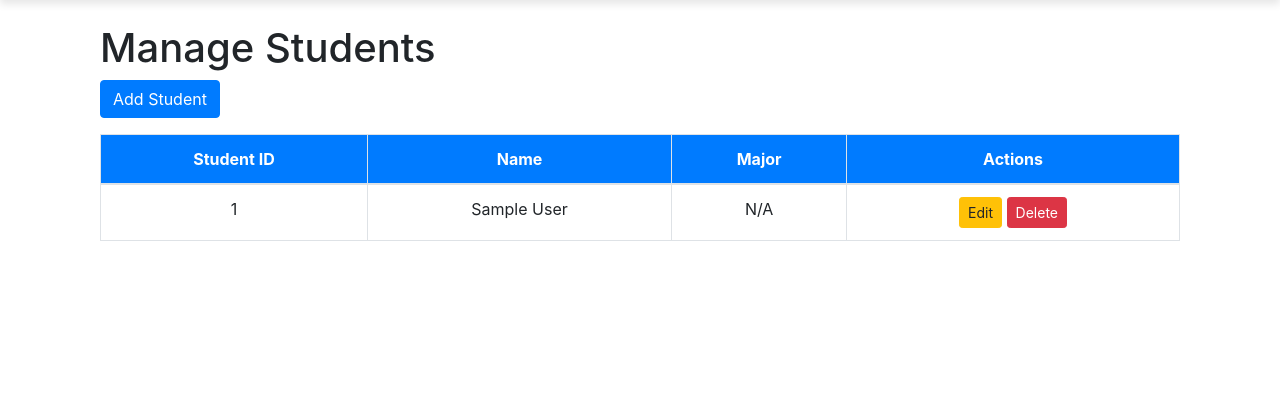
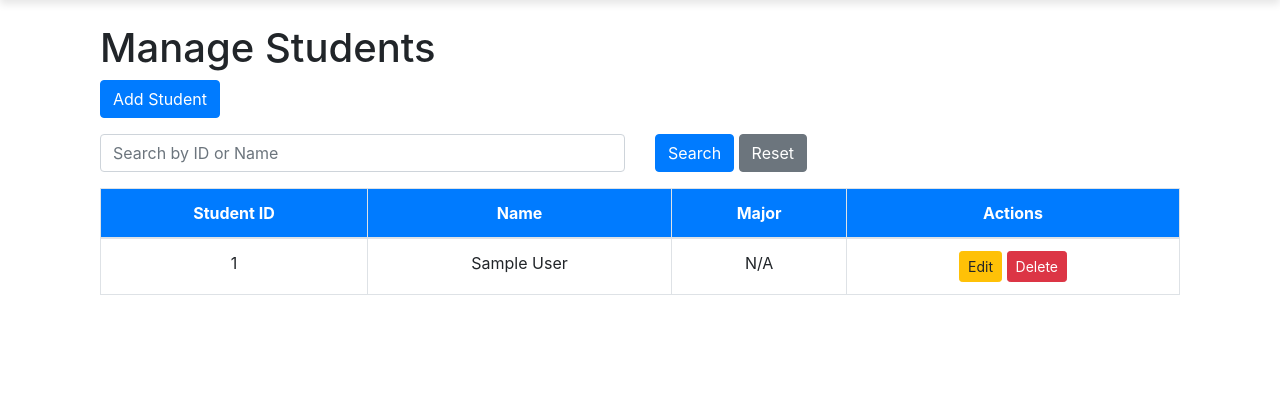
Before and after one commit to linhmt13113/recommender_course_registration, a Laravel app: page /admin/ad_student in a window 1280 px wide. Shown: the part 162-582 px from the top of the page. Run offline with Laravel 12, Linux system fonts and the light colour scheme; the visitor is signed in with stand-in values (Sample User, id 1); data comes from the database, SQL or seed files in the repository; data that the repository does not hold is empty; style sheets or scripts are compiled from the project's sources.

Commit message:
add some filtering

```diff
--- a/app/Http/Services/StudentService.php
+++ b/app/Http/Services/StudentService.php
@@ -16,9 +16,17 @@
      */
     public function index(Request $request)
     {
-        // Nếu cần thêm filter, có thể bổ sung vào đây
-        // If additional filters are needed, they can be added here
-        return Student::with('courses')->paginate(10);
+        $search = $request->input('search');
+        // Eager load quan hệ 'major' và 'courses'
+        $query = Student::with('major', 'courses');
+
+        if ($search) {
+            $query->where(function ($q) use ($search) {
+                $q->where('student_id', 'LIKE', "%{$search}%")
+                    ->orWhere('student_name', 'LIKE', "%{$search}%");
+            });
+        }
+        return $query->paginate(10);
     }
 
     /**
@@ -40,16 +48,16 @@
     public function store(Request $request)
     {
         $request->validate([
-            'student_id'   => 'required|unique:students,student_id',
+            'student_id' => 'required|unique:students,student_id',
             'student_name' => 'required',
-            'major_id'     => 'required'
+            'major_id' => 'required'
         ]);
 
         $student = new Student();
-        $student->student_id   = $request->input('student_id');
+        $student->student_id = $request->input('student_id');
         $student->student_name = $request->input('student_name');
-        $student->major_id     = $request->input('major_id');
-        $student->password     = bcrypt('student123');
+        $student->major_id = $request->input('major_id');
+        $student->password = bcrypt('student123');
         $student->save();
 
         return $student;
@@ -63,7 +71,7 @@
     public function prepareEditData($student_id)
     {
         $student = Student::findOrFail($student_id);
-        $majors  = Major::all();
+        $majors = Major::all();
         return compact('student', 'majors');
     }
 
@@ -76,8 +84,8 @@
     {
         $request->validate([
             'student_name' => 'nullable|string|max:255',
-            'major_id'     => 'sometimes|nullable|exists:majors,id',
-            'password'     => 'nullable|string|min:6'
+            'major_id' => 'sometimes|nullable|exists:majors,id',
+            'password' => 'nullable|string|min:6'
         ]);
 
         $student = Student::findOrFail($student_id);
--- a/resources/views/admin/students/index.blade.php
+++ b/resources/views/admin/students/index.blade.php
@@ -11,6 +11,24 @@
     @endif
 
     <a href="{{ route('ad_student.create') }}" class="btn btn-primary mb-3">Add Student</a>
+
+        <!-- Form search -->
+        <form action="{{ route('ad_student.index') }}" method="GET" class="mb-3">
+        <div class="row">
+            <div class="col-md-6">
+                <input
+                    type="text"
+                    name="search"
+                    value="{{ request('search') }}"
+                    class="form-control"
+                    placeholder="Search by ID or Name">
+            </div>
+            <div class="col-md-6">
+                <button type="submit" class="btn btn-primary">Search</button>
+                <a href="{{ route('ad_student.index') }}" class="btn btn-secondary">Reset</a>
+            </div>
+        </div>
+    </form>
 
     <table class="table table-bordered">
         <thead>
@@ -41,7 +59,6 @@
         </tbody>
     </table>
 
-    <!-- Pagination -->
-    {{ $students->links() }}
+    {{ $students->appends(request()->query())->links() }}
 </div>
 @endsection
```
Also changed, not shown: resources/views/academic_staff/students/index.blade.php (+17 -2 lines).
